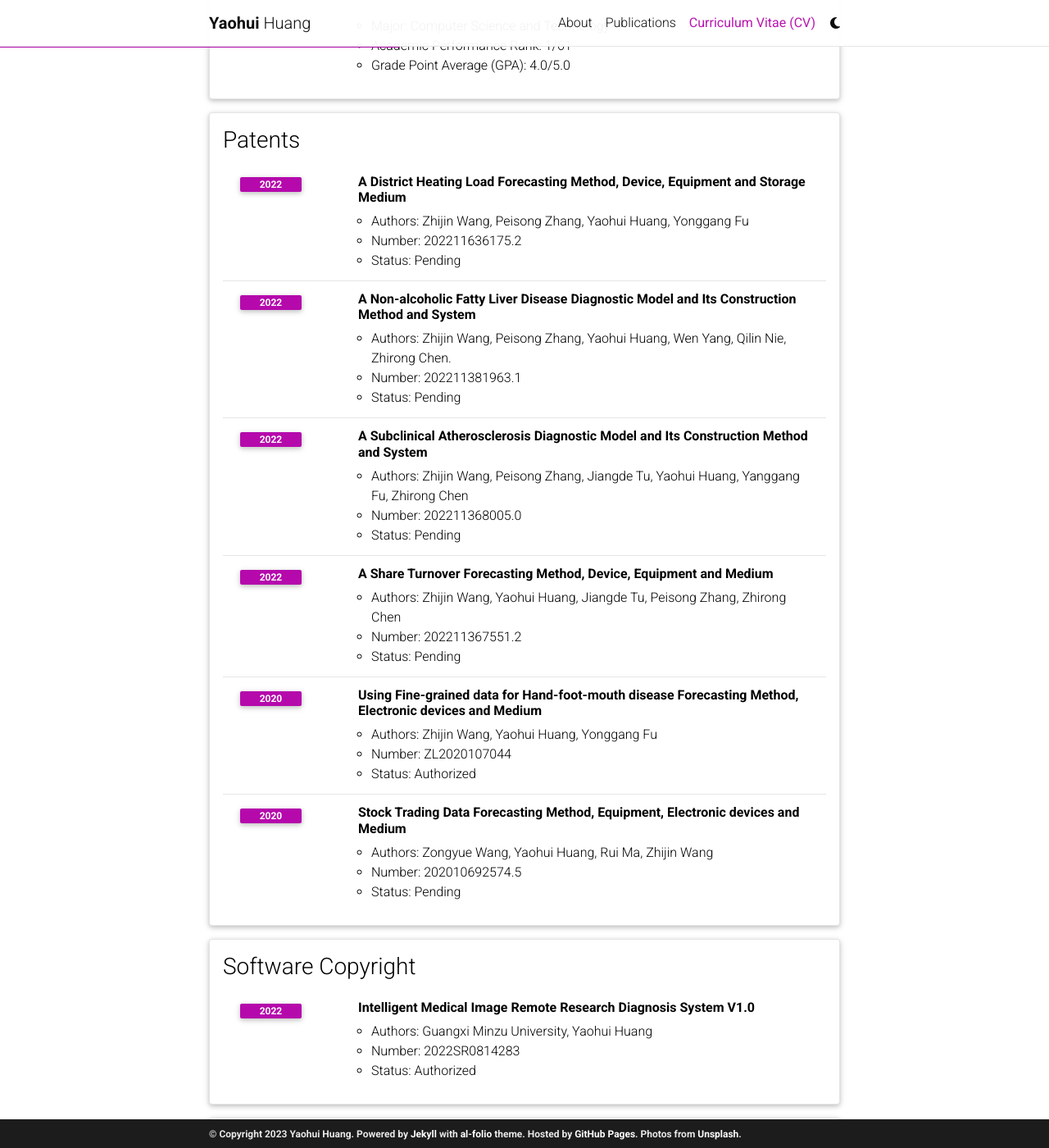
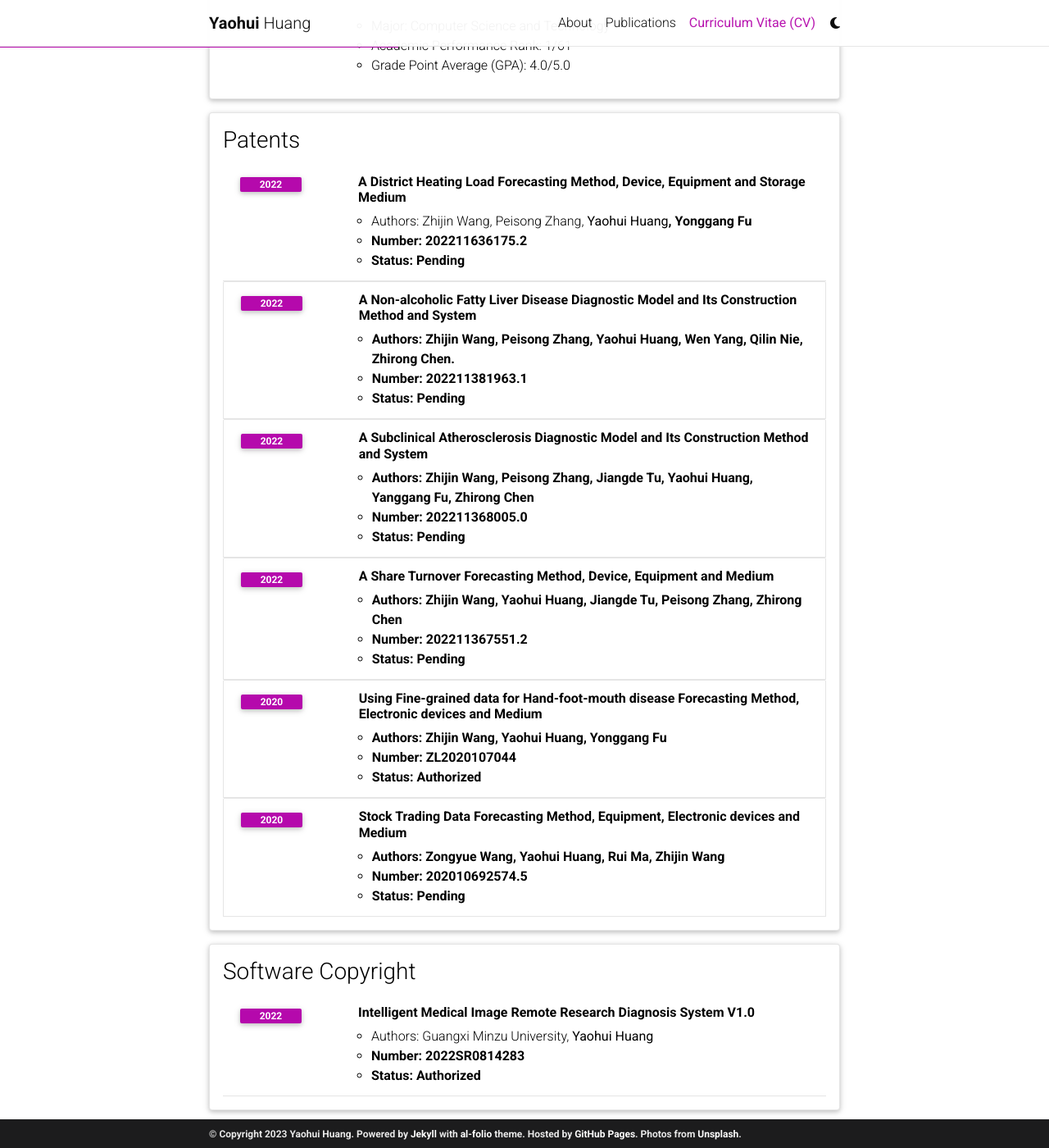
Before and after one commit to Yaohui-Huang/yaohui-huang.github.io, a Jekyll site: the page built from _pages/cv.md, in a window 1280 px wide and 1400 px high, scrolled down 1210 px. Shown: the whole window at 82% size. Built offline with Jekyll 4.4.1, drawn with Linux system fonts in a browser that asks for light colours; comment, search, counter and statistics services are not loaded; a style sheet for code colours, icons or effects is not loaded; some of the changed text lies outside the part shown.

Commit message:
update news

```diff
--- a/_data/cv.yml
+++ b/_data/cv.yml
@@ -43,42 +43,42 @@
     - title: A District Heating Load Forecasting Method, Device, Equipment and Storage Medium
       year: 2022
       description:
-        - "Authors: Zhijin Wang, Peisong Zhang, Yaohui Huang, Yonggang Fu"
+        - "Authors: Zhijin Wang, Peisong Zhang, <b>Yaohui Huang<b>, Yonggang Fu"
         - "Number: 202211636175.2"
         - "Status: Pending"
 
     - title: A Non-alcoholic Fatty Liver Disease Diagnostic Model and Its Construction Method and System
       year: 2022
       description:
-        - "Authors: Zhijin Wang, Peisong Zhang, Yaohui Huang, Wen Yang, Qilin Nie, Zhirong Chen."
+        - "Authors: Zhijin Wang, Peisong Zhang, <b>Yaohui Huang<b>, Wen Yang, Qilin Nie, Zhirong Chen."
         - "Number: 202211381963.1"
         - "Status: Pending"
 
     - title: A Subclinical Atherosclerosis Diagnostic Model and Its Construction Method and System
       year: 2022
       description:
-        - "Authors: Zhijin Wang, Peisong Zhang, Jiangde Tu, Yaohui Huang, Yanggang Fu, Zhirong Chen"
+        - "Authors: Zhijin Wang, Peisong Zhang, Jiangde Tu, <b>Yaohui Huang<b>, Yanggang Fu, Zhirong Chen"
         - "Number: 202211368005.0"
         - "Status: Pending"
 
     - title: A Share Turnover Forecasting Method, Device, Equipment and Medium
       year: 2022
       description:
-        - "Authors: Zhijin Wang, Yaohui Huang, Jiangde Tu, Peisong Zhang, Zhirong Chen"
+        - "Authors: Zhijin Wang, <b>Yaohui Huang<b>, Jiangde Tu, Peisong Zhang, Zhirong Chen"
         - "Number: 202211367551.2"
         - "Status: Pending"
 
     - title: Using Fine-grained data for Hand-foot-mouth disease Forecasting Method, Electronic devices and Medium
       year: 2020
       description:
-        - "Authors: Zhijin Wang, Yaohui Huang, Yonggang Fu"
+        - "Authors: Zhijin Wang, <b>Yaohui Huang<b>, Yonggang Fu"
         - "Number: ZL2020107044"
         - "Status: Authorized"
 
     - title: Stock Trading Data Forecasting Method, Equipment, Electronic devices and Medium
       year: 2020
       description:
-        - "Authors: Zongyue Wang, Yaohui Huang, Rui Ma, Zhijin Wang"
+        - "Authors: Zongyue Wang, <b>Yaohui Huang<b>, Rui Ma, Zhijin Wang"
         - "Number: 202010692574.5"
         - "Status: Pending"
 
@@ -88,7 +88,7 @@
     - title: Intelligent Medical Image Remote Research Diagnosis System V1.0
       year: 2022
       description:
-        - "Authors: Guangxi Minzu University, Yaohui Huang"
+        - "Authors: Guangxi Minzu University, <b>Yaohui Huang<b>"
         - "Number: 2022SR0814283"
         - "Status: Authorized"
 
@@ -134,8 +134,8 @@
         - Excellent League Member of College of Electronic Information, Guangxi Minzu University
     - year: 2022
       items:
-        - <b>IEA/AIE 2022 Best Special Session Paper Award<\b>
-        - <b>National scholarship for graduate students<\b>
+        - <b>IEA/AIE 2022 Best Special Session Paper Award<b>
+        - <b>National scholarship for graduate students<b>
         - The Third-class Academic Scholarship of Graduate Students
         - The Silver Award of the 10th "Challenge Cup" Guangxi College Student Business Plan Competition
         - The Excellence Award of 13rd LAN QIAO International Collegiate Programming Contest
@@ -150,12 +150,12 @@
     - year: 2020
       items:
         - The Excellence Prize in the 2nd IKCEST "Belt and Road" International Big Data Competition. (Top 3%)
-        - <b>Outstanding Graduates Award of Jimei University<\b>
+        - <b>Outstanding Graduates Award of Jimei University<b>
 
 
     - year: 2019
       items:
-        - <b>Xiamen "Tan Kah Kee Foundation" Scholarship<\b>
+        - <b>Xiamen "Tan Kah Kee Foundation" Scholarship<b>
         - The Third Grade Award of The 10th LAN QIAO International Collegiate Programming Contest
 
     - year: 2018
```
